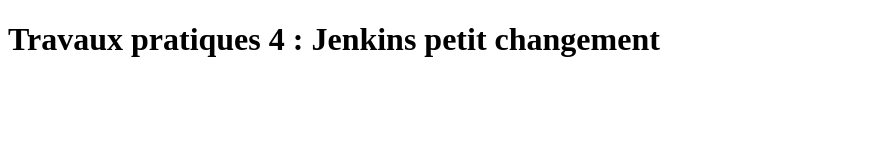
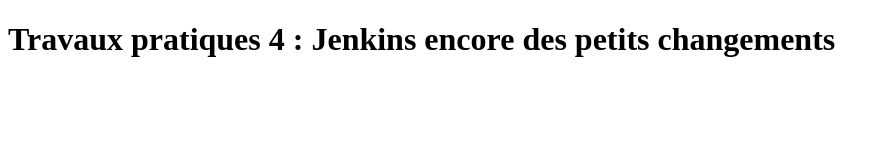
Before and after one commit to Abali-Youssef/TP4-Devops, a plain HTML site: page index.html in a window 1280 px wide. Shown: the whole page, without its empty margins (0-890 px from the left). Drawn offline with Linux system fonts and the light colour scheme.

Commit message:
fourth commit

```diff
--- a/index.html
+++ b/index.html
@@ -7,7 +7,7 @@
 <body>
 <h1>
     Travaux pratiques 4 : Jenkins
-    petit changement
+    encore des petits changements
 </h1>
 </body>
 </html>
```
Also changed, not shown: 1 other file.
